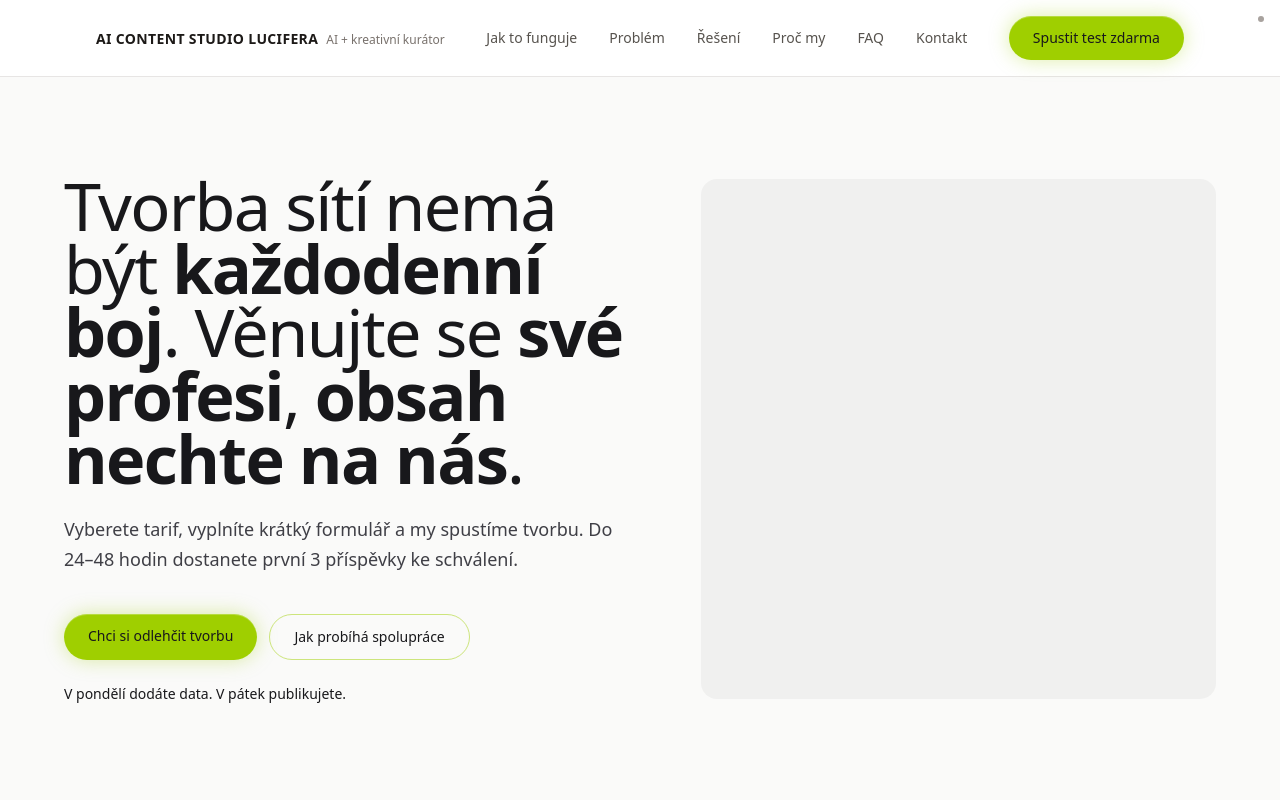
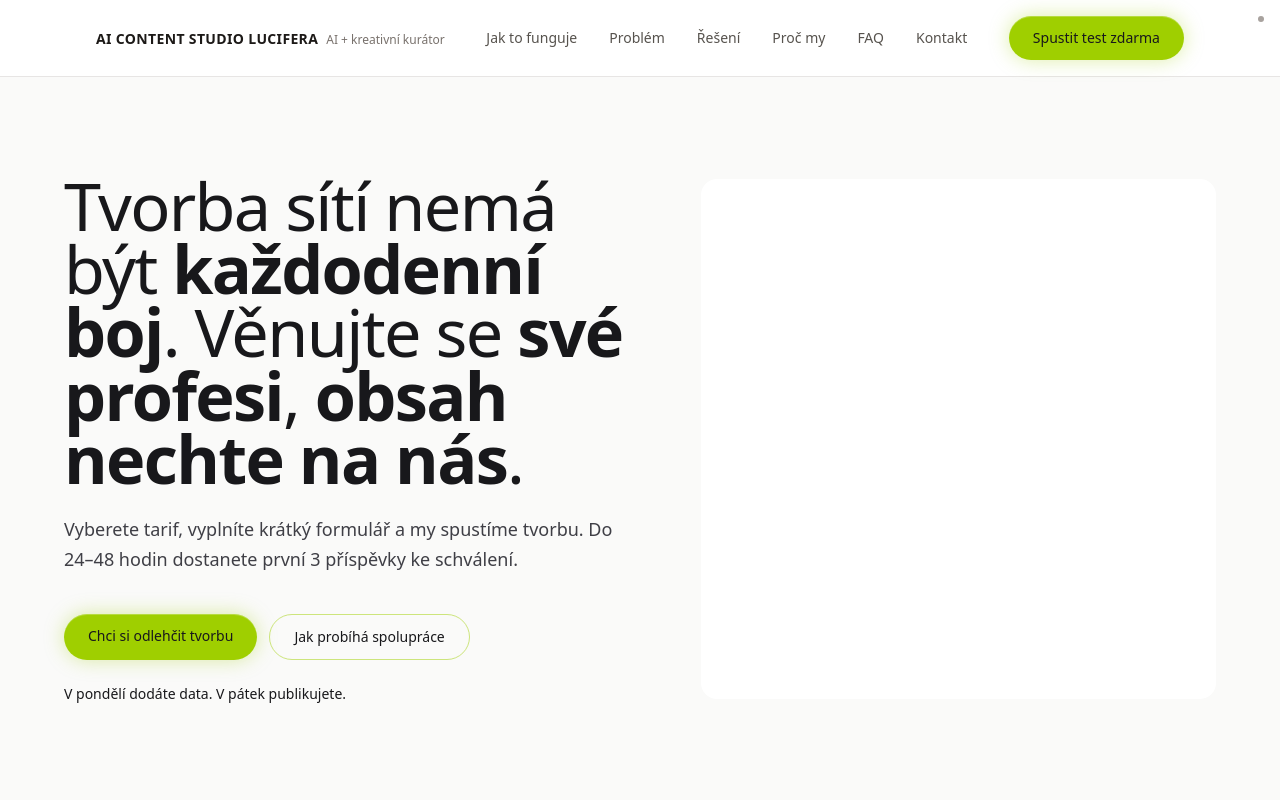
Before and after one commit to katarinabrics-eng/ai-content-studio, a Next.js app in the folder apps/content-studio/: page / in a window 1280 px wide. Shown: the top 800 px of the page. Built offline with nearby package versions, Linux system fonts and the light colour scheme.

Commit message:
refactor: update background color in HomePlaceholders component for improved visual consistency and user experience

```diff
--- a/apps/content-studio/src/app/page.tsx
+++ b/apps/content-studio/src/app/page.tsx
@@ -79,14 +79,14 @@ export default function HomePage() {
           {/* Pravý sloupec: velký obrázek vyvážený k levé straně */}
           <div className="relative hidden min-h-[70vh] lg:flex lg:items-center lg:justify-end">
             <div className="animate-float flex w-full justify-end">
-              <div className="relative h-full min-h-[520px] w-full max-w-[900px] overflow-hidden rounded-2xl bg-[#f0f0ef]">
+              <div className="relative h-full min-h-[520px] w-full max-w-[900px] overflow-hidden rounded-2xl bg-white">
                 <HeroImageFull />
               </div>
             </div>
           </div>
           {/* Mobile: obrázek pod textem */}
           <div className="relative min-h-[40vh] w-full lg:hidden">
-            <div className="animate-fade-in overflow-hidden rounded-2xl bg-[#f0f0ef]">
+            <div className="animate-fade-in overflow-hidden rounded-2xl bg-white">
               <HeroImageFull />
             </div>
           </div>
```
